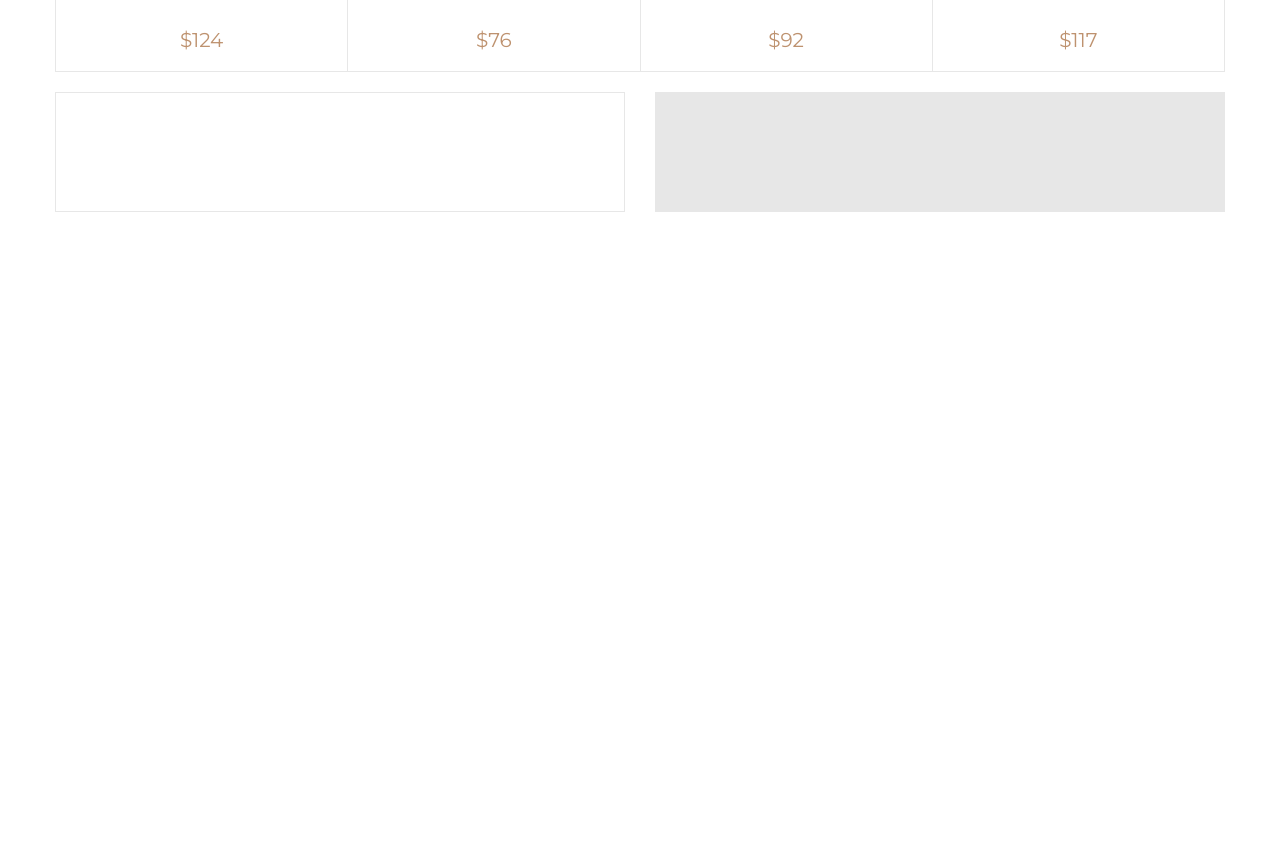
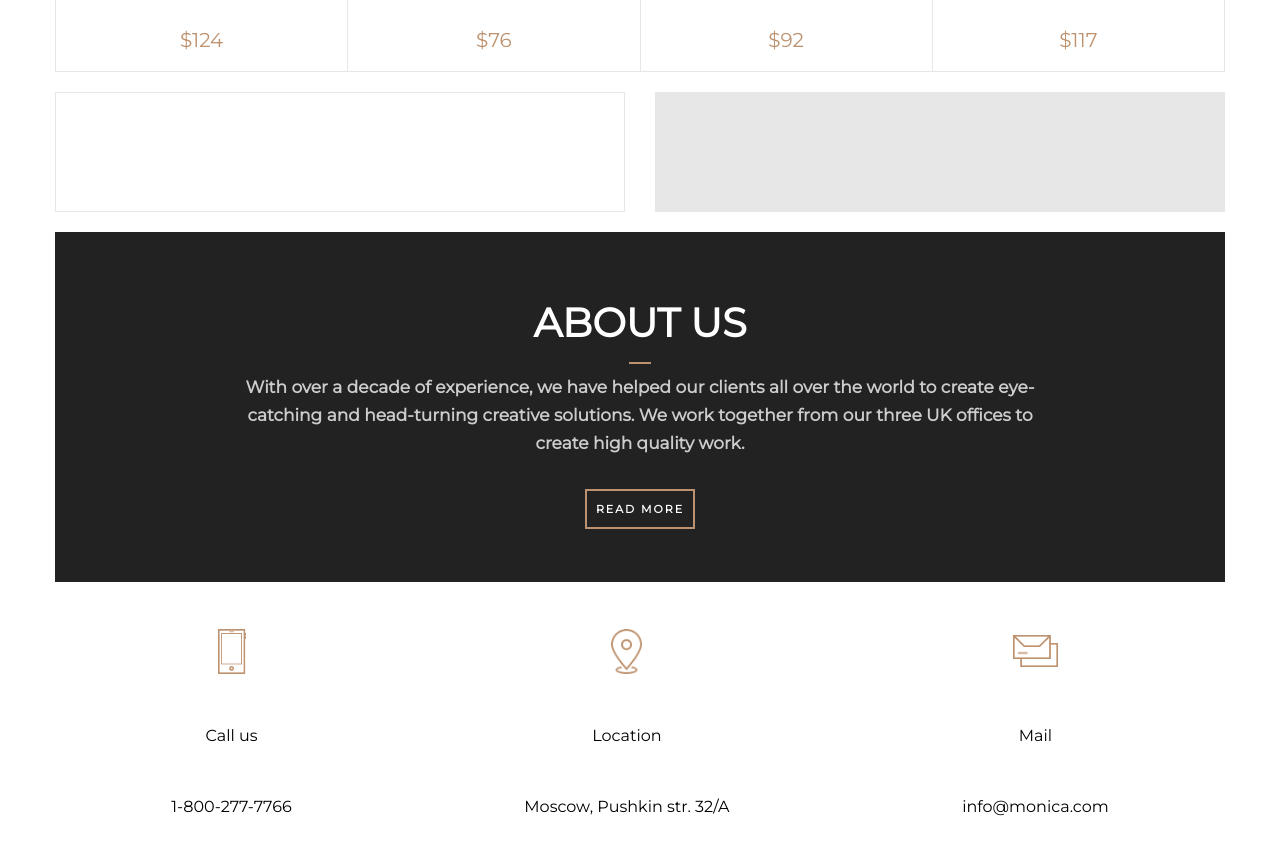
Before and after one commit to revolverz/revolverz.github.io, a plain HTML site: page public/index.html in a window 1280 px wide. Shown: the part 1014-1868 px from the top of the page. Before the commit the page ends 1246 px from the top, so only its background shows below. Drawn offline with Linux system fonts and the light colour scheme.

Commit message:
делаем блоки about-us и contact-types

```diff
--- a/public/index.html
+++ b/public/index.html
@@ -111,7 +111,8 @@
                         </div>
                     </div>
                     <img class="catalog-column__main-picture" src="img/shorts_type_one.png" alt="Denim Shorts In
-                    Slim Fit" height="200px" width="170px">
+                    Slim Fit"
+                        height="200px" width="170px">
                     <span class="catalog-column__price">$124</span>
                 </div>
                 <div class="catalog-column">
@@ -127,7 +128,8 @@
                         </div>
                     </div>
                     <img class="catalog-column__main-picture" src="img/shorts_type_two.png" alt="New Look
-                    Chino Shorts" height="200px" width="170px">
+                    Chino Shorts"
+                        height="200px" width="170px">
                     <span class="catalog-column__price">$76</span>
                 </div>
                 <div class="catalog-column">
@@ -143,7 +145,8 @@
                         </div>
                     </div>
                     <img class="catalog-column__main-picture" src="img/shorts_type_three.png" alt="Bellfield Chino
-                    Shorts" height="200px" width="170px">
+                    Shorts"
+                        height="200px" width="170px">
                     <span class="catalog-column__price">$92</span>
                 </div>
                 <div class="catalog-column catalog-column_type_for">
@@ -159,7 +162,8 @@
                         </div>
                     </div>
                     <img class="catalog-column__main-picture" src="img/shorts_type_four.png" alt="Jack & Jones
-                    Chino Shorts" height="200px" width="170px">
+                    Chino Shorts"
+                        height="200px" width="170px">
                     <span class="catalog-column__price">$117</span>
                 </div>
             </div>
@@ -167,6 +171,37 @@
                 <div class="catalog__skirt"></div>
                 <div class="catalog__denim"></div>
             </div>
+
+            <div class="about-us">
+                <span class="about-us__header">ABOUT US</span>
+                <hr width="20" size="2" color="#be926f">
+                <span class="about-us__text">With over a decade of experience, we have helped our clients
+                    all over the world to create eye-catching and head-turning creative solutions. We work together
+                    from our three UK offices to create high quality work.
+                </span>
+                <input class="button button_type_about-us" type="submit" value="READ MORE">
+            </div>
+
+            <div class="contact-types">
+                <div class="contact-types__block">
+                    <div class="contact-types__icon contact-types__icon_type_phone"></div>
+                    <div class="contact-types__header">Call us</div>
+                    <div class="contact-types__text">1-800-277-7766</div>
+                </div>
+                <div class="contact-types__block">
+                    <div class="contact-types__icon contact-types__icon_type_location"></div>
+                    <div class="contact-types__header">Location</div>
+                    <div class="contact-types__text">Moscow, Pushkin str. 32/A</div>
+                </div>
+                <div class="contact-types__block">
+                    <div class="contact-types__icon contact-types__icon_type_mail"></div>
+                    <div class="contact-types__header">Mail</div>
+                    <div class="contact-types__text">info@monica.com</div>
+                </div>
+            </div>
+
+
+
         </div>
     </div>
 </body>
--- a/src/bundle/styles.less
+++ b/src/bundle/styles.less
@@ -14,3 +14,5 @@
 @import '../common.blocks/catalog/catalog.less';
 @import '../common.blocks/catalog-column/catalog-column.less';
 @import '../common.blocks/add-wishlist/add-wishlist.less';
+@import '../common.blocks/about-us/about-us.less';
+@import '../common.blocks/contact-types/contact-types.less';
--- /dev/null
+++ b/src/common.blocks/about-us/about-us.less
@@ -0,0 +1,27 @@
+.about-us {
+    display: flex;
+    flex-direction: column;
+    justify-content: space-around;
+    align-items: center;
+    height: 350px;
+    margin-bottom: 20px;
+    text-align: center;
+    background-color: #222;
+
+    &__header {
+        margin-top: 61px;
+        color: #fff;
+        font-weight: bold;
+        font-size: 40px;
+        line-height: 60px;
+    }
+
+    &__text {
+        width: 819px;
+        height: 115px;
+        color: #ccc;
+        font-weight: bold;
+        font-size: 17px;
+        line-height: 28px;
+    }
+}
--- a/src/common.blocks/button/button.less
+++ b/src/common.blocks/button/button.less
@@ -6,17 +6,14 @@
     letter-spacing: 2px;
     font-weight: bold;
     font-size: 11px;
-    font-family: 'Montserrat';
     line-height: 24px;
     text-align: center;
     text-decoration: none;
     background-color: #be926f;
-
     .xs ({
         width: 110px;
         height: 40px;
     });
-
     .sm ({
         width: 110px;
         height: 40px;
@@ -28,11 +25,18 @@
 
     &_type_catalog {
         font-size: 13px;
-
         .sm ({
             width: 130px;
             height: 40px;
             margin-top: 174px;
         });
     }
+
+    &_type_about-us {
+        width: 110px;
+        height: 40px;
+        margin-bottom: 53px;
+        border: 2px solid #be926f;
+        background-color: rgba(255,255,255,0);
+    }
 }
--- a/src/common.blocks/catalog/catalog.less
+++ b/src/common.blocks/catalog/catalog.less
@@ -26,6 +26,7 @@
 
     &__add-offer {
         display: flex;
+        margin-bottom: 20px;
     }
 
     &__skirt {
--- /dev/null
+++ b/src/common.blocks/contact-types/contact-types.less
@@ -0,0 +1,44 @@
+.contact-types {
+    display: flex;
+    justify-content: space-around;
+    height: 241px;
+
+    &__block {
+        display: flex;
+        flex-direction: column;
+        justify-content: space-around;
+        align-items: center;
+        text-align: center;
+    }
+
+    &__icon {
+        display: block;
+        width: 45px;
+        height: 45px;
+    }
+
+    &__icon_type_phone {
+        background: url(../../src/common.blocks/contact-types/contacts-types__icon_type_phone.png) no-repeat center center / contain;
+    }
+
+    &__icon_type_location {
+        background: url(../../src/common.blocks/contact-types/contacts-types__icon_type_location.png) no-repeat center center / contain;
+    }
+
+    &__icon_type_mail {
+        background: url(../../src/common.blocks/contact-types/contacts-types__icon_type_mail.png) no-repeat center center / contain;
+    }
+
+    &__info-header {
+        color: #222;
+        font-size: 30px;
+        line-height: 42px;
+    }
+
+    &__info-text {
+        width: 180px;
+        color: #666;
+        font-size: 16px;
+        line-height: 22px;
+    }
+}
```
Also changed, not shown: public/css/styles.css, src/common.blocks/contact-types/contacts-types__icon_type_location.png (added), src/common.blocks/contact-types/contacts-types__icon_type_mail.png (added), src/common.blocks/contact-types/contacts-types__icon_type_phone.png (added), 1 other file.
